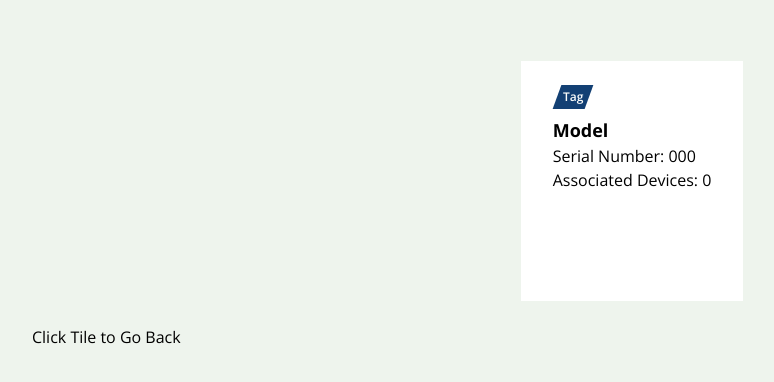
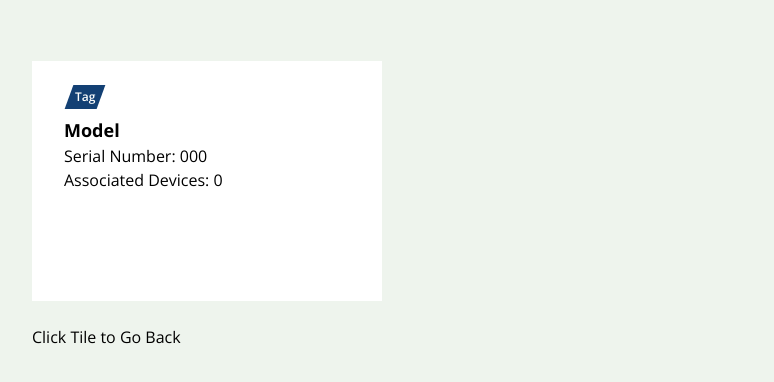
Before and after one commit to michaelpaulcuccia/thedesignory, a React (Create React App) app in the folder client/: page /equipment/add in a window 1280 px wide. Shown: the top 382 px of the page, without its empty margins (8-782 px from the left). Built offline with nearby package versions, Linux system fonts and the light colour scheme.

Commit message:
fix is between Tile and SingleTile

```diff
--- a/client/src/components/EquipmentFilter.js
+++ b/client/src/components/EquipmentFilter.js
@@ -8,7 +8,7 @@ import {
     ColRight,
     Select,
     GridContainer,
-    Tile,
+    SingleTile,
     Parallelogram,
     UnskewText,
     Exclamation,
@@ -110,7 +110,7 @@ const EquipmentFilter = () => {
 
             <GridContainer>
                 {data.map((item) => (
-                    <Tile key={item.id}
+                    <SingleTile key={item.id}
                         id={item.id}
                         onClick={(item) => onClickHandler(item)}
                     >
@@ -128,11 +128,11 @@ const EquipmentFilter = () => {
                         <Model><strong>{item.model}</strong></Model>
                         <Serial>Serial Number: {item.serialNumber}</Serial>
                         <AssociatedDevices>Associated Devices: {item.associatedDevices && item.associatedDevices.length !== null ? item.associatedDevices.length : '0'}</AssociatedDevices>
-                    </Tile>
+                    </SingleTile>
                 ))}
 
                 {showAddEquipment &&
-                    <Tile
+                    <SingleTile
                         id='addItem'
                         onClick={(item) => onClickHandler(item)}
                     >
@@ -140,7 +140,7 @@ const EquipmentFilter = () => {
                             <PlusSign>+</PlusSign>
                             <AddEquipText>Add Equipment</AddEquipText>
                         </AddContainer>
-                    </Tile>
+                    </SingleTile>
                 }
             </GridContainer>
 
--- a/client/src/styledcomponents/grid.js
+++ b/client/src/styledcomponents/grid.js
@@ -43,10 +43,12 @@ export const GridContainer = styled.div`
     margin-top: 1rem;
     display: grid;
     grid-template-columns: repeat(auto-fit, minmax(300px, 1fr));
-    gap: 30px;
+    gap: 15px;
     /*Set a Defined Height of Container And Assign Children (Tiles) a Percentage*/
     height: 30vh;
 `;
+
+/* *************************************** */
 
 export const Tile = styled.div`
     background: #fff;
@@ -54,6 +56,16 @@ export const Tile = styled.div`
     padding: 1.5em 2em;
     width: 100%;
 `;
+
+/* EquipmentGet and Single Tiles */
+export const SingleTile = styled.div`
+    //margin: 0 auto;
+    max-width: 350px;
+    background: #fff;
+    padding: 1.5em 2em;
+`;
+
+/* *************************************** */
 
 /* Tag, Parallelogram, Exclamation */
 
@@ -122,11 +134,3 @@ export const AddEquipText = styled.p`
     font-size: 22px;
     font-weight: 400;
 `;
-
-/* EquipmentGet and Single Tiles */
-export const SingleTile = styled.div`
-    margin: 0 auto;
-    max-width: 300px;
-    background: #fff;
-    padding: 1.5em 2em;
-`;
```
